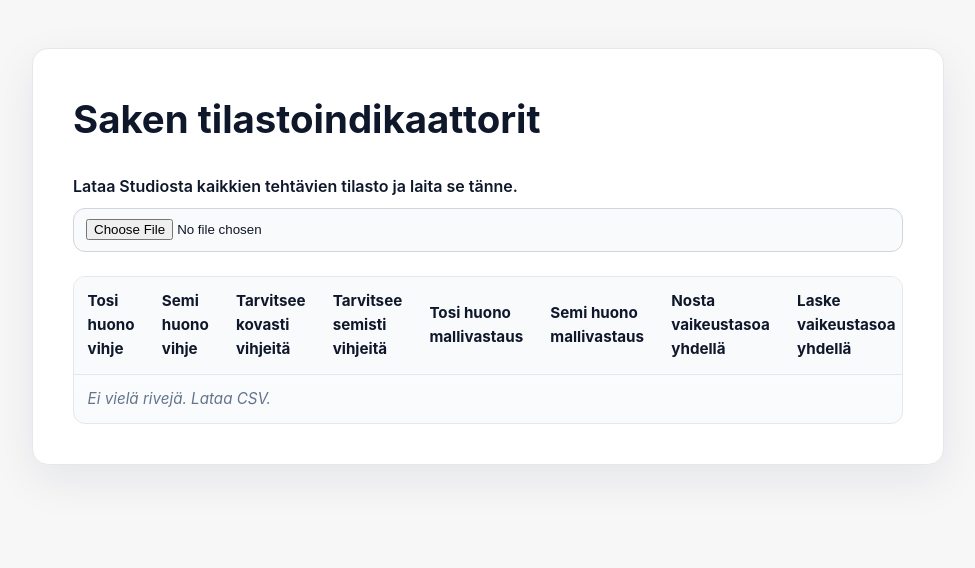
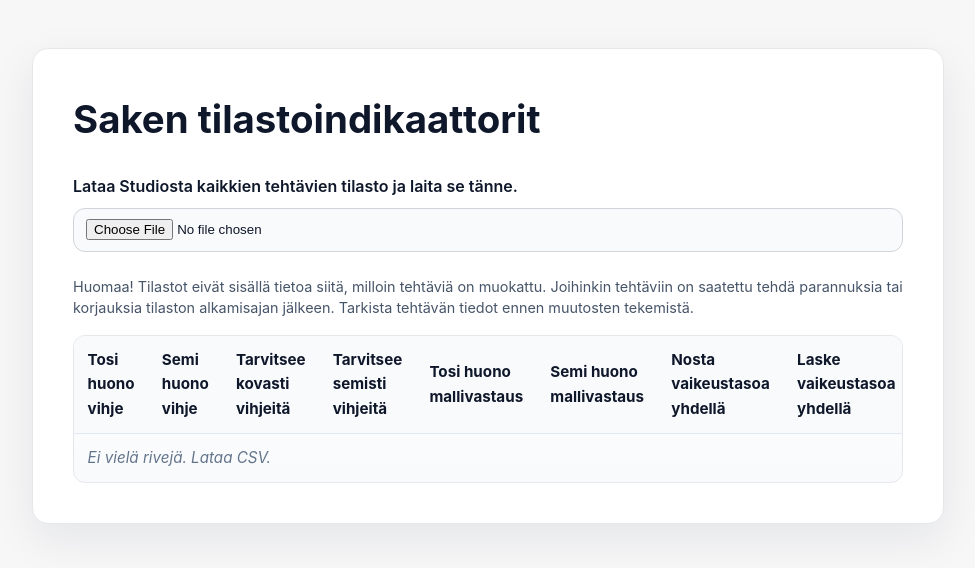
Before and after one commit to sakkess/tilastoindikaattori, a React (Vite) app: page / in a window 1280 px wide. Shown: the top 568 px of the page, without its empty margins (152-1127 px from the left). Built offline with nearby package versions, Linux system fonts and the light colour scheme.

Commit message:
Add note above table about task updates

```diff
--- a/src/App.css
+++ b/src/App.css
@@ -55,6 +55,13 @@ h1 {
 .section-header p {
   margin: 0;
   color: #475569;
+}
+
+.table-note {
+  margin: 0;
+  color: #475569;
+  font-size: 0.9rem;
+  line-height: 1.5;
 }
 
 .table-wrapper {
--- a/src/App.tsx
+++ b/src/App.tsx
@@ -364,6 +364,10 @@ function App() {
       </form>
 
       <section className="hint-table">
+        <p className="table-note">
+          Huomaa! Tilastot eivät sisällä tietoa siitä, milloin tehtäviä on muokattu. Joihinkin tehtäviin on saatettu tehdä
+          parannuksia tai korjauksia tilaston alkamisajan jälkeen. Tarkista tehtävän tiedot ennen muutosten tekemistä.
+        </p>
 
         <div className="table-wrapper" role="region" aria-live="polite">
           <table>
```
